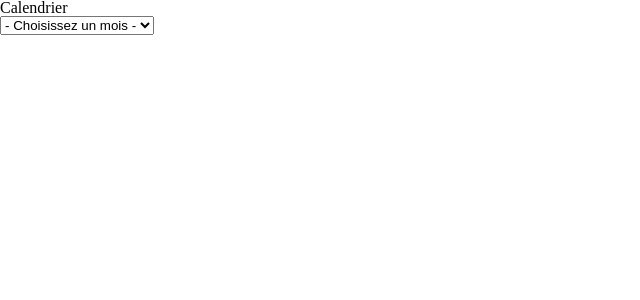
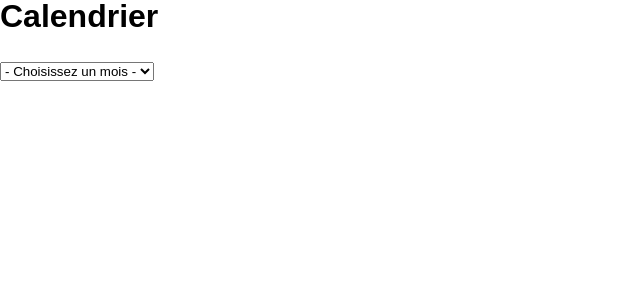
Before and after one commit to nicordev/test-calendrier, a Vue app: page / in a window 1280 px wide. Shown: the top 300 px of the page, without its empty margins (0-640 px from the left). Built offline with nearby package versions, Linux system fonts and the light colour scheme.

Commit message:
Ajout style commun

```diff
--- a/public/index.html
+++ b/public/index.html
@@ -6,6 +6,7 @@
     <meta name="viewport" content="width=device-width,initial-scale=1.0">
     <link rel="icon" href="<%= BASE_URL %>favicon.ico">
     <link rel="stylesheet" href="style/reset.css">
+    <link rel="stylesheet" href="style/global.css">
     <title><%= htmlWebpackPlugin.options.title %></title>
   </head>
   <body>
--- /dev/null
+++ b/public/style/global.css
@@ -0,0 +1,43 @@
+body {
+  font-family: sans-serif;
+}
+
+h1 {
+  font-weight: bold;
+  font-size: 1.2rem;
+  margin-bottom: 18px;
+}
+
+h2 {
+  font-weight: bold;
+  font-size: 1rem;
+  margin-bottom: 12px;
+}
+
+p {
+  margin-bottom: 6px;
+}
+
+@media screen and (min-width: 768px) {
+  h1 {
+    font-size: 1.6rem;
+    margin-bottom: 24px;
+  }
+
+  h2 {
+    font-size: 1.2rem;
+    margin-bottom: 18px;
+  }
+}
+
+@media screen and (min-width: 1200px) {
+  h1 {
+    font-size: 2rem;
+    margin-bottom: 30px;
+  }
+
+  h2 {
+    font-size: 1.6rem;
+    margin-bottom: 24px;
+  }
+}
```
